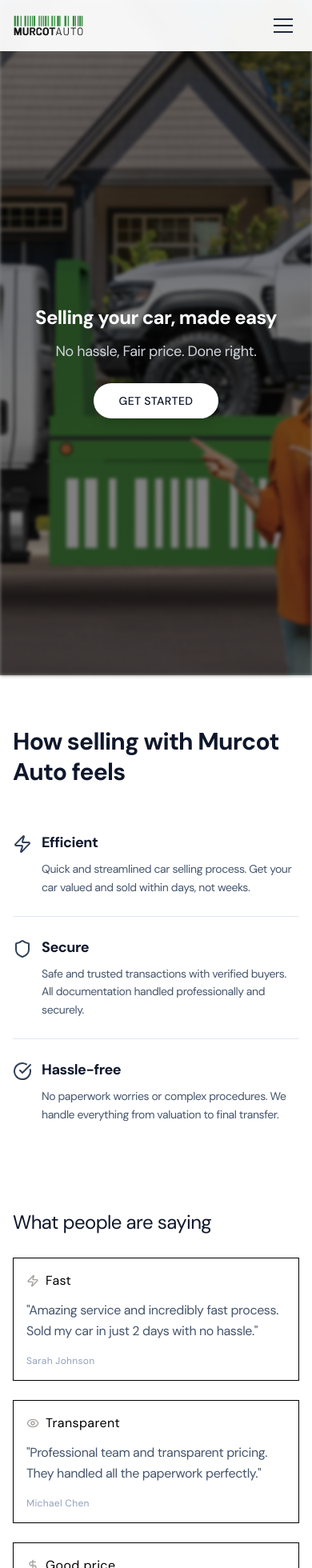
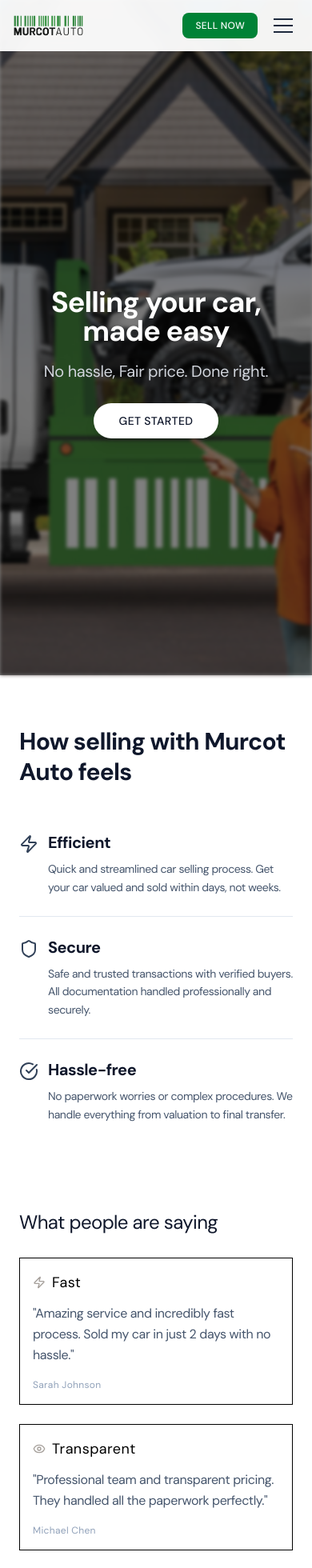
Before and after one commit to Vilakshankh/murcotauto_new, a Next.js app: page / in a window 390 px wide. Shown: the top 1960 px of the page at 80% size. Built offline with nearby package versions, Linux system fonts and the light colour scheme; a web font is replaced by a local one.

Commit message:
fixed mobile bugs and buttons

```diff
--- a/src/components/AboutSection.tsx
+++ b/src/components/AboutSection.tsx
@@ -1,7 +1,7 @@
 export default function AboutSection() {
   return (
     <section className="w-full bg-green-700 py-16 sm:py-20">
-      <div className="px-4 sm:px-6 lg:px-8">
+      <div className="px-6 sm:px-6 lg:px-8">
         <div className="max-w-6xl mx-auto">
           <div className="grid grid-cols-1 lg:grid-cols-5 gap-6 sm:gap-8 lg:gap-12 items-start">
 
--- a/src/components/BenefitsSection.tsx
+++ b/src/components/BenefitsSection.tsx
@@ -3,7 +3,7 @@ import { Zap, Shield, CheckCircle, Eye, DollarSign } from 'lucide-react';
 export default function BenefitsSection() {
   return (
     <section className="w-full bg-white py-16 sm:py-20">
-      <div className="px-4 sm:px-6 lg:px-8">
+      <div className="px-6 sm:px-6 lg:px-8">
         <div className="max-w-6xl mx-auto">
           <div className="grid grid-cols-1 lg:grid-cols-2 gap-8 sm:gap-10 lg:gap-12 items-start mb-12 sm:mb-16">
 
@@ -23,7 +23,7 @@ export default function BenefitsSection() {
                   <Zap className="w-6 sm:w-8 h-6 sm:h-8 text-slate-700 mt-1" />
                 </div>
                 <div>
-                  <h3 className="heading-secondary text-lg sm:text-xl mb-2">Efficient</h3>
+                  <h3 className="heading-secondary text-xl sm:text-2xl mb-2">Efficient</h3>
                   <p className="text-primary text-sm sm:text-base leading-relaxed">
                     Quick and streamlined car selling process. Get your car valued and sold within days, not weeks.
                   </p>
@@ -38,7 +38,7 @@ export default function BenefitsSection() {
                   <Shield className="w-6 sm:w-8 h-6 sm:h-8 text-slate-700 mt-1" />
                 </div>
                 <div>
-                  <h3 className="heading-secondary text-lg sm:text-xl mb-2">Secure</h3>
+                  <h3 className="heading-secondary text-xl sm:text-2xl mb-2">Secure</h3>
                   <p className="text-primary text-sm sm:text-base leading-relaxed">
                     Safe and trusted transactions with verified buyers. All documentation handled professionally and securely.
                   </p>
@@ -53,7 +53,7 @@ export default function BenefitsSection() {
                   <CheckCircle className="w-6 sm:w-8 h-6 sm:h-8 text-slate-700 mt-1" />
                 </div>
                 <div>
-                  <h3 className="heading-secondary text-lg sm:text-xl mb-2">Hassle-free</h3>
+                  <h3 className="heading-secondary text-xl sm:text-2xl mb-2">Hassle-free</h3>
                   <p className="text-primary text-sm sm:text-base leading-relaxed">
                     No paperwork worries or complex procedures. We handle everything from valuation to final transfer.
                   </p>
@@ -75,7 +75,7 @@ export default function BenefitsSection() {
             <div className="p-4 sm:p-6 lg:p-8 text-left border border-black">
               <div className="flex items-center justify-start gap-2 mb-3 sm:mb-4">
                 <Zap className="w-4 sm:w-5 h-4 sm:h-5 text-stone-400" />
-                <h3 className="text-base sm:text-lg font-light text-black tracking-wide">Fast</h3>
+                <h3 className="text-lg sm:text-xl font-light text-black tracking-wide">Fast</h3>
               </div>
               <p className="text-base sm:text-lg text-slate-600 font-light leading-relaxed mb-4 sm:mb-6">
                 &quot;Amazing service and incredibly fast process. Sold my car in just 2 days with no hassle.&quot;
@@ -87,7 +87,7 @@ export default function BenefitsSection() {
             <div className="p-4 sm:p-6 lg:p-8 text-left border border-black">
               <div className="flex items-center justify-start gap-2 mb-3 sm:mb-4">
                 <Eye className="w-4 sm:w-5 h-4 sm:h-5 text-stone-400" />
-                <h3 className="text-base sm:text-lg font-light text-black tracking-wide">Transparent</h3>
+                <h3 className="text-lg sm:text-xl font-light text-black tracking-wide">Transparent</h3>
               </div>
               <p className="text-base sm:text-lg text-slate-600 font-light leading-relaxed mb-4 sm:mb-6">
                 &quot;Professional team and transparent pricing. They handled all the paperwork perfectly.&quot;
@@ -99,7 +99,7 @@ export default function BenefitsSection() {
             <div className="p-4 sm:p-6 lg:p-8 text-left border border-black">
               <div className="flex items-center justify-start gap-2 mb-3 sm:mb-4">
                 <DollarSign className="w-4 sm:w-5 h-4 sm:h-5 text-stone-400" />
-                <h3 className="text-base sm:text-lg font-light text-black tracking-wide">Good price</h3>
+                <h3 className="text-lg sm:text-xl font-light text-black tracking-wide">Good price</h3>
               </div>
               <p className="text-base sm:text-lg text-slate-600 font-light leading-relaxed mb-4 sm:mb-6">
                 &quot;Got the best price for my car. The online valuation was accurate and pickup was convenient.&quot;
--- a/src/components/ContactSection.tsx
+++ b/src/components/ContactSection.tsx
@@ -1,7 +1,7 @@
 export default function ContactSection() {
   return (
     <section className="w-full bg-white py-16 sm:py-20">
-      <div className="px-4 sm:px-6 lg:px-8">
+      <div className="px-6 sm:px-6 lg:px-8">
         <div className="max-w-6xl mx-auto">
           <div className="grid grid-cols-1 lg:grid-cols-5 gap-6 sm:gap-8 lg:gap-12 items-start">
 
--- a/src/components/FooterSection.tsx
+++ b/src/components/FooterSection.tsx
@@ -3,7 +3,7 @@ import Link from 'next/link';
 export default function FooterSection() {
   return (
     <footer className="w-full bg-[#1F1F1F] py-12 sm:py-16 lg:py-20">
-      <div className="px-4 sm:px-6 lg:px-8">
+      <div className="px-6 sm:px-6 lg:px-8">
         <div className="max-w-6xl mx-auto">
           <div className="grid grid-cols-1 sm:grid-cols-2 lg:grid-cols-12 gap-8 lg:gap-12">
 
@@ -24,9 +24,9 @@ export default function FooterSection() {
                 <input
                   type="email"
                   placeholder="Your email"
-                  className="flex-1 max-w-[250px] h-10 px-4 rounded-full border border-gray-600 bg-transparent text-white text-sm font-light placeholder-gray-400 focus:border-gray-400 focus:outline-none"
+                  className="flex-1 w-full sm:max-w-[250px] h-12 sm:h-10 px-4 rounded-full border border-gray-600 bg-transparent text-white text-base sm:text-sm font-light placeholder-gray-400 focus:border-gray-400 focus:outline-none"
                 />
-                <button className="w-full sm:w-auto px-6 h-10 bg-white text-slate-900 rounded-full hover:bg-gray-100 transition-colors">
+                <button className="w-full sm:w-auto px-6 h-12 sm:h-10 bg-white text-slate-900 rounded-full hover:bg-gray-100 transition-colors">
                   <span className="text-sm font-medium tracking-wide">
                     Subscribe
                   </span>
--- a/src/components/HeroSection.tsx
+++ b/src/components/HeroSection.tsx
@@ -3,7 +3,7 @@ import Link from 'next/link';
 
 export default function HeroSection() {
   return (
-    <div className="w-full min-h-screen flex items-center justify-center relative px-4 sm:px-6 lg:px-8 pt-16 md:pt-20 lg:pt-24">
+    <div className="w-full min-h-screen flex items-center justify-center relative px-6 sm:px-6 lg:px-8 pt-16 md:pt-20 lg:pt-24">
       {/* Blurred background image */}
       <div
         className="absolute inset-0 bg-cover bg-center bg-no-repeat"
@@ -17,10 +17,10 @@ export default function HeroSection() {
       <div className="relative z-10 flex flex-col items-center justify-center text-center max-w-4xl w-full">
         {/* Main Hero Content */}
 
-        <h1 className="heading-primary-dark text-2xl sm:text-3xl md:text-4xl lg:text-5xl xl:text-6xl mb-4 sm:mb-6 leading-tight">
+        <h1 className="heading-primary-dark text-4xl sm:text-5xl md:text-6xl lg:text-7xl xl:text-8xl mb-4 sm:mb-6 leading-tight">
         Selling your car, made easy
         </h1>
-        <p className="text-primary-dark text-lg sm:text-xl md:text-2xl lg:text-2xl mb-6 sm:mb-8 leading-relaxed">
+        <p className="text-primary-dark text-xl sm:text-2xl md:text-3xl lg:text-3xl mb-6 sm:mb-8 leading-relaxed">
         No hassle, Fair price. Done right.
         </p>
         <Link href="/get-started" className="btn-primary-light text-sm sm:text-base">
--- a/src/components/Navigation.tsx
+++ b/src/components/Navigation.tsx
@@ -7,7 +7,7 @@ export default function Navigation() {
 
   return (
     <>
-      <nav className="w-full h-16 md:h-20 lg:h-24 bg-white/95 backdrop-blur-sm fixed top-0 left-0 z-20 border-b border-gray-100">
+      <nav className="w-full h-16 md:h-20 lg:h-24 bg-white/95 backdrop-blur-sm fixed top-0 left-0 z-30 border-b border-gray-100">
         <div className="max-w-7xl mx-auto px-4 sm:px-6 lg:px-8 h-full flex items-center justify-between">
           {/* Logo */}
           <div className="flex items-center">
@@ -39,14 +39,18 @@ export default function Navigation() {
             </Link>
 
             {/* Sell Button */}
-            <Link href="/get-started" className="px-6 py-2.5 bg-slate-900 text-white text-sm font-medium rounded-lg hover:bg-slate-800 transition-all tracking-wide">
+            <Link href="/get-started" className="px-6 py-2.5 bg-green-700 text-white text-sm font-medium rounded-lg hover:bg-green-600 transition-all tracking-wide">
               SELL NOW
             </Link>
           </div>
 
-          {/* Mobile Menu Button */}
+          {/* Mobile Sell Button and Menu Button */}
+          <div className="lg:hidden flex items-center gap-3">
+            <Link href="/get-started" className="px-4 py-2 bg-green-700 text-white text-xs font-medium rounded-lg hover:bg-green-600 transition-all tracking-wide">
+              SELL NOW
+            </Link>
             <button
-            className="lg:hidden p-2"
+              className="p-2"
               onClick={() => setIsMenuOpen(!isMenuOpen)}
             >
               <div className={`w-6 h-0.5 bg-slate-800 mb-1.5 transition-transform ${isMenuOpen ? 'rotate-45 translate-y-2' : ''}`}></div>
@@ -54,11 +58,12 @@ export default function Navigation() {
               <div className={`w-6 h-0.5 bg-slate-800 transition-transform ${isMenuOpen ? '-rotate-45 -translate-y-2' : ''}`}></div>
             </button>
           </div>
+        </div>
       </nav>
 
       {/* Mobile Menu Overlay */}
       {isMenuOpen && (
-        <div className="fixed inset-0 z-10 lg:hidden">
+        <div className="fixed inset-0 z-50 lg:hidden">
           <div className="fixed inset-0 bg-black/20 backdrop-blur-sm" onClick={() => setIsMenuOpen(false)}></div>
           <div className="fixed top-16 md:top-20 left-0 right-0 bg-white border-b border-gray-200 shadow-lg">
             <div className="px-4 py-6 space-y-4">
@@ -77,7 +82,7 @@ export default function Navigation() {
               <Link href="/#contact-us" className="block text-slate-700 text-lg font-medium hover:text-slate-900 transition-colors py-2">
                 CONTACT US
               </Link>
-              <Link href="/get-started" className="block w-full mt-4 px-6 py-3 bg-slate-900 text-white text-sm font-medium rounded-lg hover:bg-slate-800 transition-all tracking-wide text-center">
+              <Link href="/get-started" className="block w-full mt-4 px-6 py-3 bg-green-700 text-white text-sm font-medium rounded-lg hover:bg-green-600 transition-all tracking-wide text-center">
                 SELL NOW
               </Link>
             </div>
```
Also changed, not shown: src/components/HowItWorksSection.tsx (+4 -4 lines), src/components/ReviewsSection.tsx (+16 -16 lines), src/components/WhySellSection.tsx (+5 -5 lines). Lines whose indentation alone changed are shown as unchanged.
